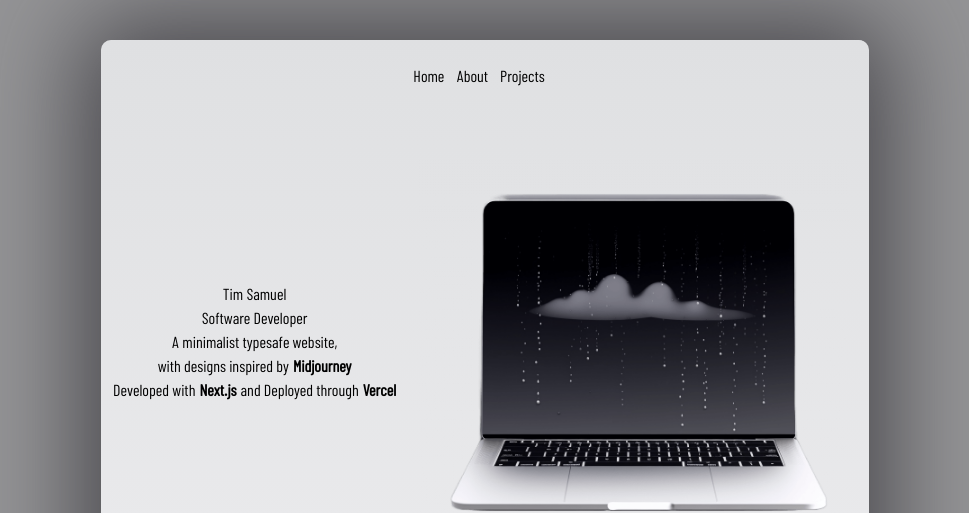
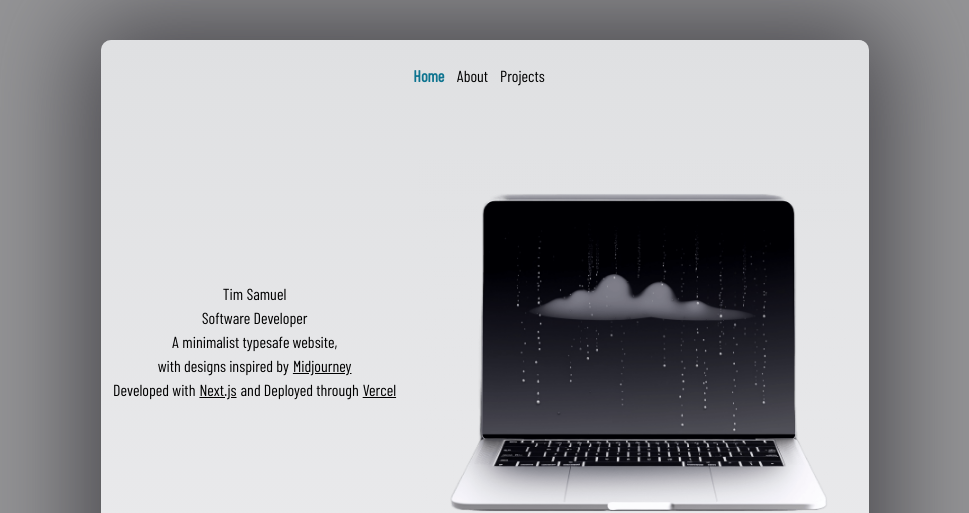
Before and after one commit to timmatsam/portfolio-redesigned, a Next.js app: page / in a window 1280 px wide. Shown: the top 513 px of the page, without its empty margins (155-1124 px from the left). Built offline with nearby package versions, Linux system fonts and the light colour scheme.

Commit message:
feat: add active path color change

```diff
--- a/components/HeroSection.tsx
+++ b/components/HeroSection.tsx
@@ -7,13 +7,13 @@ const HeroSection = () => {
             <p>A minimalist typesafe website, </p>
             <div className="flex flex row">
                 <p className="mr-1">with designs inspired by</p>
-                <p className="font-bold">Midjourney</p>
+                <p className="underline">Midjourney</p>
             </div>
             <div className='flex flex-row'>
                 <p className="mr-1">Developed with </p>
-                <p className='font-bold mr-1'> Next.js </p>
+                <p className='underline mr-1'> Next.js </p>
                 <p className="mr-1">and Deployed through </p>
-                <p className='font-bold'>Vercel</p>
+                <p className='underline'>Vercel</p>
             </div>
 
 
--- a/components/NavBar.tsx
+++ b/components/NavBar.tsx
@@ -1,19 +1,32 @@
 import Link from 'next/link';
+import { useRouter } from 'next/router';
+
 export const NavBar = () => {
-    return (<nav className="flex flex-wrap items-center justify-center p-6 col-span-2">
+  const router = useRouter();
+
+  return (
+    <nav className="flex flex-wrap items-center justify-center p-6 col-span-2">
       <ul className="flex justify-end items-center list-none">
         <li className="mr-3">
-                <Link className="hover:text-gray-400 hover:font-semibold" href="/">Home</Link>
+          <Link className={`hover:text-gray-400 hover:font-semibold ${router.pathname === '/' ? 'text-cyan-700 font-semibold' : ''}`} href="/">Home</Link>
         </li>
         <li className="mr-3">
-                <Link className="hover:text-gray-400 hover:font-semibold" href="/about">About</Link>
+          <Link className={`hover:text-gray-400 hover:font-semibold ${router.pathname === '/about' ? 'text-cyan-700 font-semibold' : ''}`} href="/about">About</Link>
         </li>
         <li className="mr-3">
-                <Link className="hover:text-gray-400 hover:font-semibold" href="/projects">Projects</Link>
+          <Link className={`hover:text-gray-400 hover:font-semibold ${router.pathname === '/projects' ? 'text-cyan-700 font-semibold' : ''}`} href="/projects">Projects</Link>
         </li>
+      </ul>
+    </nav>
+  );
+};
+
+
+
+
+
+
+
 {/* <li className="mr-3">
     <Link className="hover:text-gray-400 hover:font-semibold" href="/thesis">Thesis</Link>
 </li> */}
-        </ul>
-    </nav>);
-}
```
Lines whose indentation alone changed are shown as unchanged.
